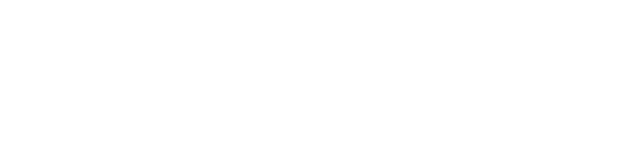
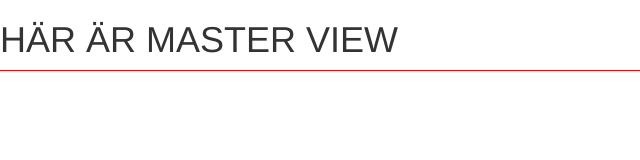
Before and after one commit to Sajgon/shoppinglist-selenium-test, a website: page index.html in a window 1280 px wide. Shown: the whole page, without its empty margins (0-640 px from the left). Drawn offline with nearby package versions, Linux system fonts and the light colour scheme.

Commit message:
Added bootstrap css & started masterview

```diff
--- a/app-gui.js
+++ b/app-gui.js
@@ -6,7 +6,7 @@ class AppGui {
         //start with all views hidden
 
 
-        $('.master-view').hide()
+        $('.master-view').show()
         $('.detail-view').hide()
         //show start view
         // $('master-view').show();
--- a/index.html
+++ b/index.html
@@ -1,9 +1,13 @@
 <!DOCTYPE html>
 <html>
 <head>
-    <title>WU16 shop it</title>
+    <title>WUMA16 shop it</title>
     <meta charset="utf-8">
     <script src="https://ajax.googleapis.com/ajax/libs/jquery/3.2.1/jquery.min.js"></script>
+
+	<!-- Latest compiled and minified CSS -->
+	<link rel="stylesheet" href="https://maxcdn.bootstrapcdn.com/bootstrap/3.3.7/css/bootstrap.min.css">
+
 	<!-- Fake Module -->
     <script src="fake-module.js"></script>
     <!-- Our classes -->
@@ -12,13 +16,24 @@
     <script src="app-gui.js"></script>
 </head>
 <body>
+
 	<div class="master-view">
 		<h1>HÄR ÄR MASTER VIEW</h1>
+
+		<div class="container-fluid">
+			<div class="row">
+				<div class="col-offset-2 col-xs-6" style="background-color: red;"> </div>
+			</div>
+		</div>
+
 	</div>
 
 	<div class="detail-view">
 		<h1>HÄR ÄR DETAIL VIEW</h1>
 	</div>
 
+
+
+
 </body>
 </html>
--- a/playground.js
+++ b/playground.js
@@ -6,9 +6,8 @@ process.on('unhandledRejection', r => console.log(r));
 
 
 // Tillåtna kategorier [Not in use]
-let itemCategories = ["Frukt", "Grönsak", "Kött", "Mejeriprodukt", "Krydda", "Övrigt", "Dryck", "Bröd & Bageri", "Fisk & Skaldjur", "Glass & Godis", "Hem & Hushåll"];
-// En random tillåten kategori
-// var randomItemCategory = itemCategories[Math.floor(itemCategories.length*Math.random())];
+let itemCategories = ["Elektronik","Hygien","Kläder","Mat","Övrigt"];
+
 
 let a = new GroceryList('Första Listan');
 
```
Lines whose indentation alone changed are shown as unchanged.
